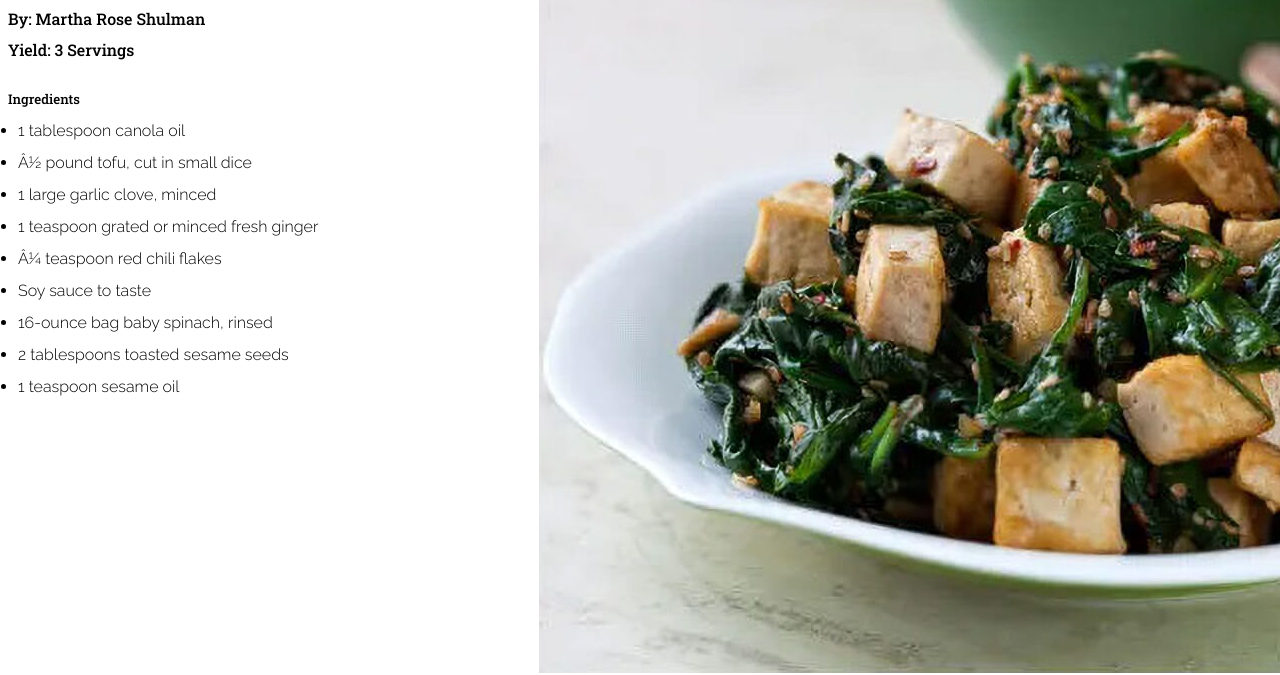
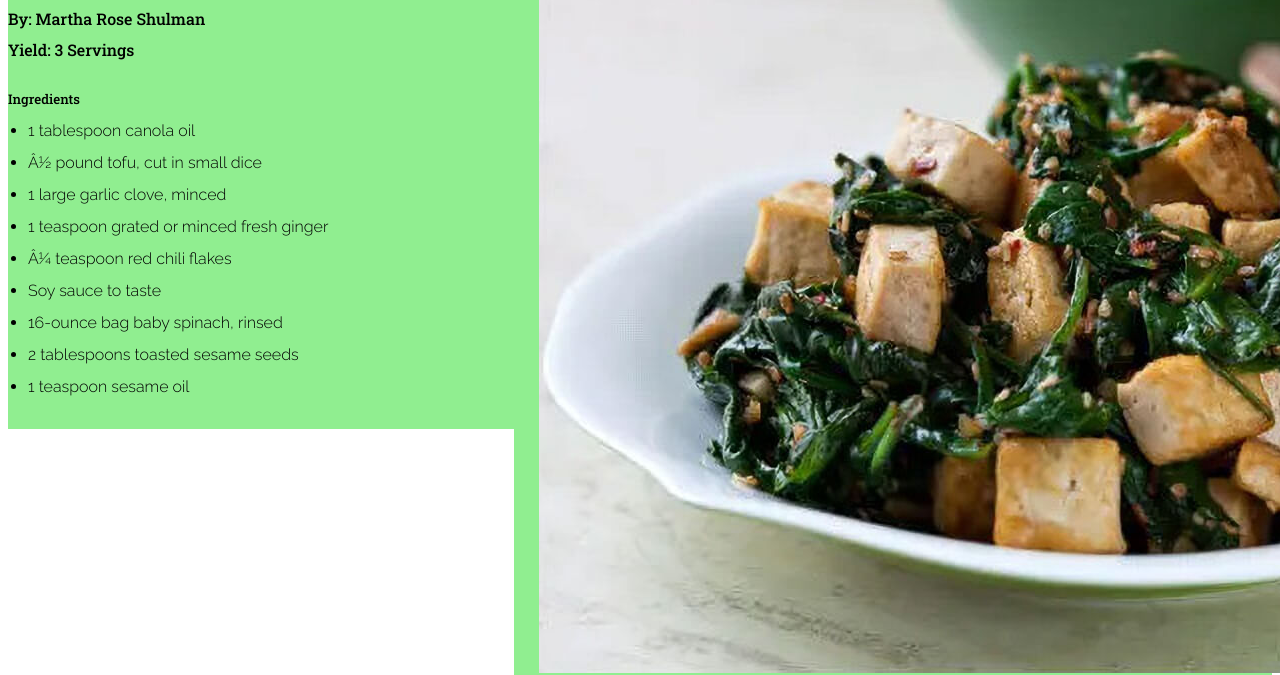
Before and after one commit to J6riddel/exercise7, a plain HTML site: page index.html in a window 1280 px wide. Shown: the part 131-806 px from the top of the page. Drawn offline with Linux system fonts and the light colour scheme.

Commit message:
bgcolour

```diff
--- a/index.html
+++ b/index.html
@@ -17,7 +17,9 @@
   <style>
     #DivRight {
       width: 60%;
+      height: 114%;
       float: left;
+      background-color: lightgreen;
       display: inline
     }
 
@@ -25,6 +27,7 @@
       width: 40%;
       height: 114%;
       display: inline;
+      background-color: lightgreen;
       float: left
 
     }
@@ -40,7 +43,8 @@
     }
 
     ul{
-       line-height: 2
+      line-height: 2;
+      margin-left: 10px
     }
 
     img {
@@ -74,7 +78,7 @@
   </style>
 
   <!--This receipe is taken from https://cooking.nytimes.com/recipes/1012494-spinach-tofu-and-sesame-stir-fry -->
-<div>
+
   <div id="DivLeft">
     <h1>
       Spinach, Tofu and Sesame Stir-Fry
```
